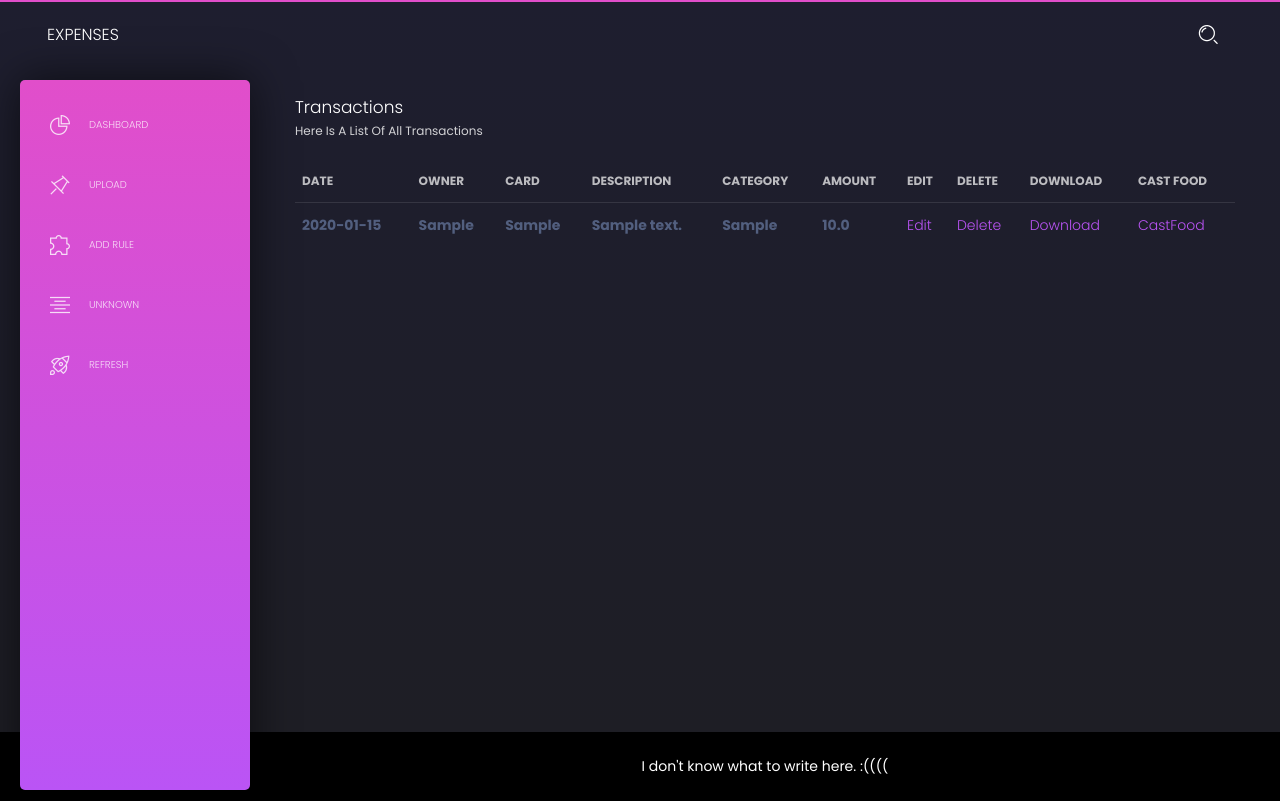
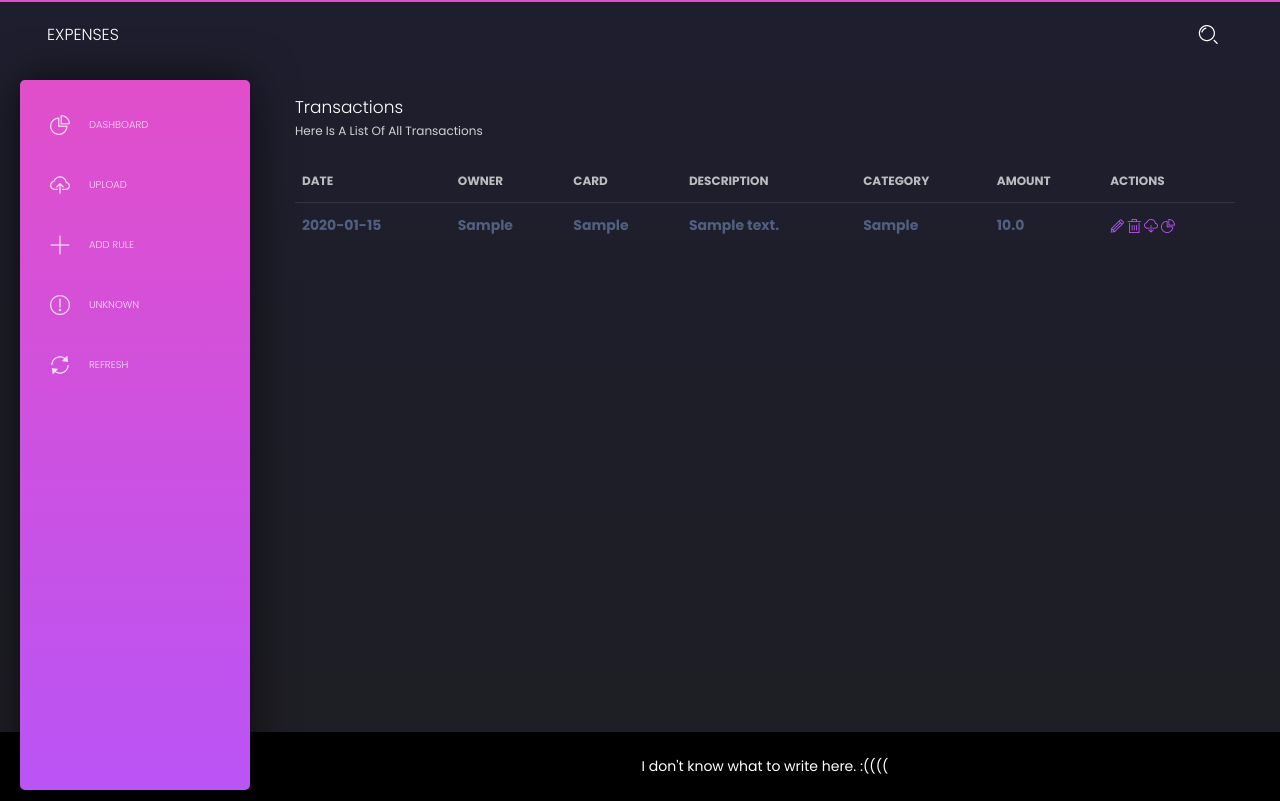
Before and after one commit to robertzm/FinancialAnalyzer, a Flask app: page /transactions in a window 1280 px wide. Run offline with Flask 2, Linux system fonts and the light colour scheme; tables that the repository leaves empty hold one stand-in row (values such as "Sample post"); lists and menus that the app fills with data are empty; some libraries are stand-ins or nearby versions.

Commit message:
update all icons

```diff
--- a/app/templates/home/home.html
+++ b/app/templates/home/home.html
@@ -30,28 +30,28 @@
 
                 <li>
                     <a href="/upload">
-                        <i class="tim-icons icon-pin"></i>
+                        <i class="tim-icons icon-cloud-upload-94"></i>
                         <p>Upload</p>
                     </a>
                 </li>
 
                 <li>
                     <a href="/addrule">
-                        <i class="tim-icons icon-puzzle-10"></i>
+                        <i class="tim-icons icon-simple-add"></i>
                         <p>Add Rule</p>
                     </a>
                 </li>
 
                 <li>
                     <a href="/transactions?category=Unknown">
-                        <i class="tim-icons icon-align-center"></i>
+                        <i class="tim-icons icon-alert-circle-exc"></i>
                         <p>Unknown</p>
                     </a>
                 </li>
 
                 <li class="active-pro">
                     <a href="/refresh">
-                        <i class="tim-icons icon-spaceship"></i>
+                        <i class="tim-icons icon-refresh-02"></i>
                         <p>Refresh</p>
                     </a>
                 </li>
--- a/app/templates/home/transactions.html
+++ b/app/templates/home/transactions.html
@@ -21,10 +21,8 @@
                             <th>Description</th>
                             <th>Category</th>
                             <th>Amount</th>
-                            <th>Edit</th>
-                            <th>Delete</th>
-                            <th>Download</th>
-                            <th>Cast Food</th>
+                            <th>Actions</th>
+
                         </tr>
                         </thead>
                         {% for r in records %}
@@ -39,10 +37,10 @@
                             {% else %}
                             <th>-{{ r.amount }}</th>
                             {% endif %}
-                            <th><a href="/xyz">Edit</a></th>
-                            <th><a href="/xyz">Delete</a></th>
-                            <th><a href="/uploads/{{ r.uuid }}">Download</a></th>
-                            <th><a href="/castfood/{{ r.uuid }}">CastFood</a></th>
+                            <th><a href="/xyz" data-toggle="tooltip" data-placement="top" title="Edit"><i class="tim-icons icon-pencil"></i></a>
+                                <a href="/xyz" data-toggle="tooltip" data-placement="top" title="Delete"><i class="tim-icons icon-trash-simple"></i></a>
+                                <a href="/uploads/{{ r.uuid }}" data-toggle="tooltip" data-placement="top" title="Download"><i class="tim-icons icon-cloud-download-93"></i></a>
+                                <a href="/castfood/{{ r.uuid }}" data-toggle="tooltip" data-placement="top" title="Cast Food"><i class="tim-icons icon-chart-pie-36"></i></a></th>
                         </tr>
                         {% endfor %}
                     </table>
```
